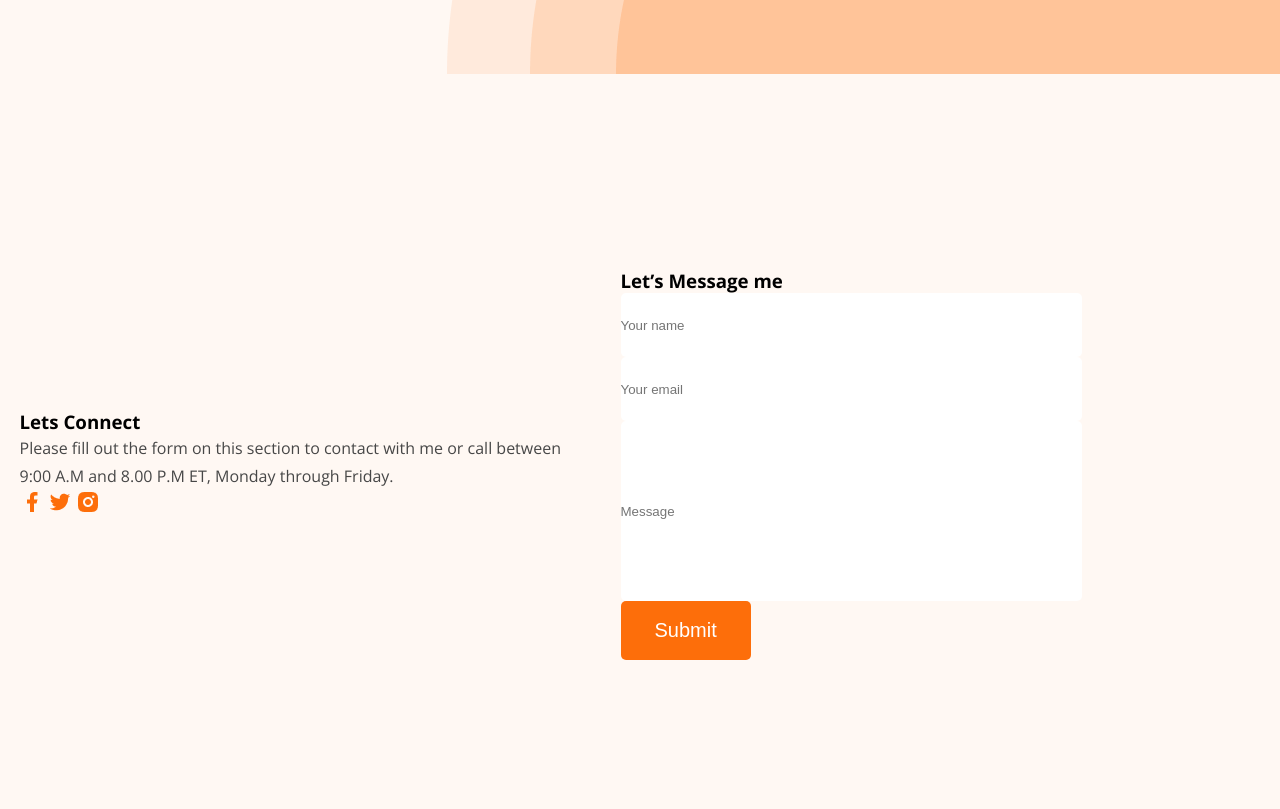
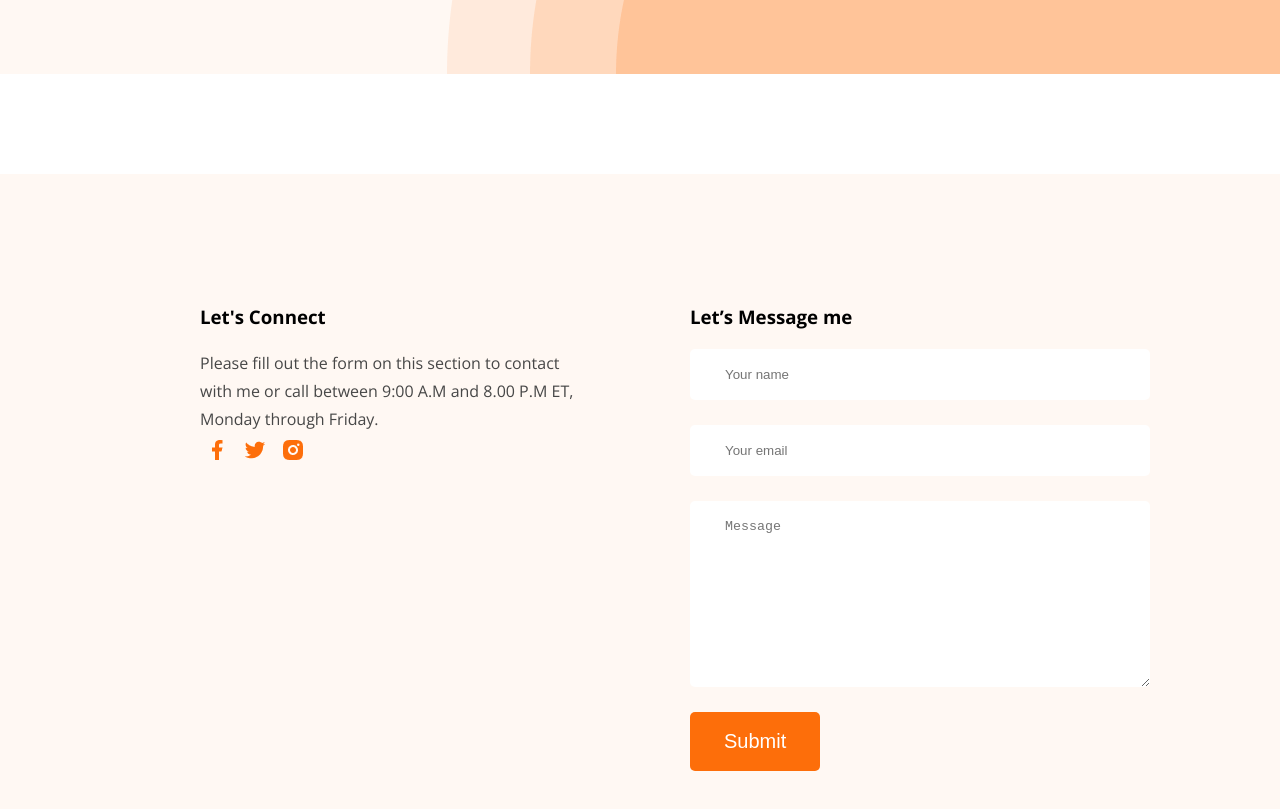
Before and after one commit to sohel970/my-portfolio, a plain HTML site: page index.html in a window 1280 px wide. Shown: the part 801-1610 px from the top of the page. Drawn offline with nearby package versions, Linux system fonts and the light colour scheme.

Commit message:
footer ses

```diff
--- a/index.html
+++ b/index.html
@@ -38,28 +38,24 @@
 
     </main>
     <footer>
-       <div class="footer">
-        <div class="left-footer">
-            <h3>Lets Connect</h3>
-            <p>Please fill out the form on this section to contact with me or call between 9:00 A.M and 8.00 P.M ET, Monday through Friday.</p>
-            <img class="footer-icon" src="assect/icons/facebook.png" alt="">
-            <img class="footer-icon" src="assect/icons/twitter.png" alt="">
-            <img class="footer-icon" src="assect/icons/insta.png" alt="">
+        <div class="footer-column">
+            <h3 class="section-tittle">Let's Connect</h3>
+            <p class="section-des">Please fill out the form on this section to contact with me or call between 9:00 A.M and 8.00 P.M ET, Monday through Friday.</p>
+            <div class="social-link">
+              <a href="https://www.facebook.com/sohel98r" target="_blank"><img class="footer-icon" src="assect/icons/facebook.png" alt=""></a>
+              <img class="footer-icon" src="assect/icons/twitter.png" alt="">
+              <img class="footer-icon" src="assect/icons/insta.png" alt="">
+            </div>
         </div>
-        <div class="right-footer">
-            <h3>Let’s Message me</h3>
-            <label for="name">
-               <input  type="text" placeholder="Your name">
-            </label><br>
-            <label for="email">
-               <input  type="email" placeholder="Your email">
-            </label><br>
-            <label for="Message">
-               <input class="input-message"  type="text" placeholder="Message">
-            </label><br>
-            <button class="btn-primary">Submit</button>
+        <div class="footer-column">
+            <h3 class="section-tittle" >Let’s Message me</h3>
+            <form class="contact" action="">
+                <input type="text" placeholder="Your name">
+                <input type="email" placeholder="Your email">
+                <textarea name="" id="" cols="30" rows="10" placeholder="Message"></textarea>
+                <input class="btn-primary" type="submit" >
+            </form>
           </div>
-        </div>
     </footer>
 
 </body>
--- a/styles/style.css
+++ b/styles/style.css
@@ -60,6 +60,9 @@ height: 835px;
     background-position: bottom right, top left;
     b
 }
+i{
+    margin-right: 10px;
+}
 .banner{
     padding: 30px 30px 30px 150px;
     display: flex;
@@ -91,29 +94,30 @@ margin-top: 5px;
 width: 24px;
 height: 24px;
 }
-.footer{
+footer{
 display: flex;
-justify-content: space-around;
-align-items: center;
-height: 780px;
-background-color: #FFF8F3;
+padding:130px 200px ;
+margin-top: 100px;
+background: #FFF8F3;
+gap: 100Px;
 }
-.left-footer{
-    width: 562px;
-    align-items: center;
+.section-tittle{
+    margin-bottom: 20px;
 }
-.right-footer{
+.footer-column{
+    /* margin-bottom: 20px; */
     width: 50%;
-    align-items: center;
 }
-input{
-    width: 461px;
-height: 64px;
-border-radius: 5px;
-background: #FFF;
-border: none;
+.footer-icon {
+    padding: 5px;
 }
-.input-message{
-    width: 461px;
-    height: 180px;
+.contact input[type="text"],.contact input[type="email"], textarea{
+    display: block;
+    margin-bottom: 25px;
+    padding: 18px 35px;
+    color: #757575;
+    border: 0;
+    background: white;
+    border-radius: 5px;
+    width: 100%;
 }
```
